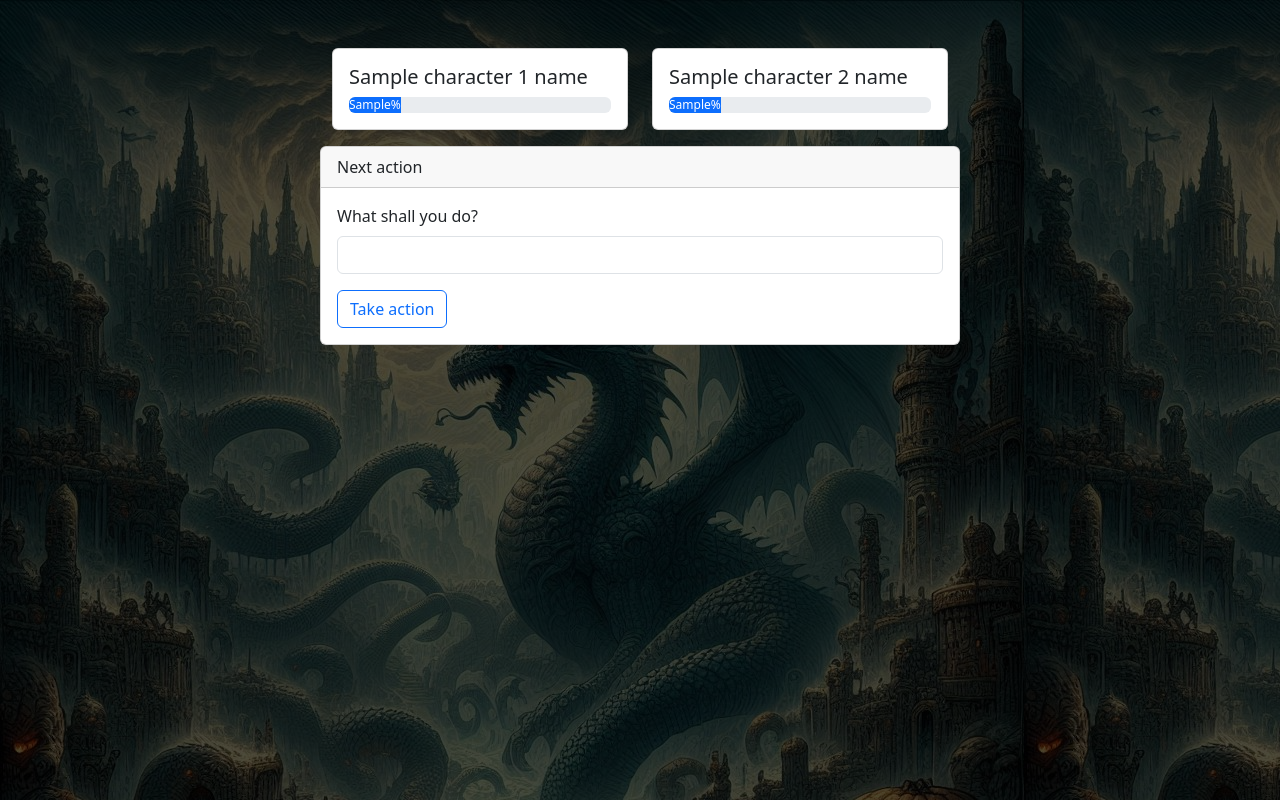
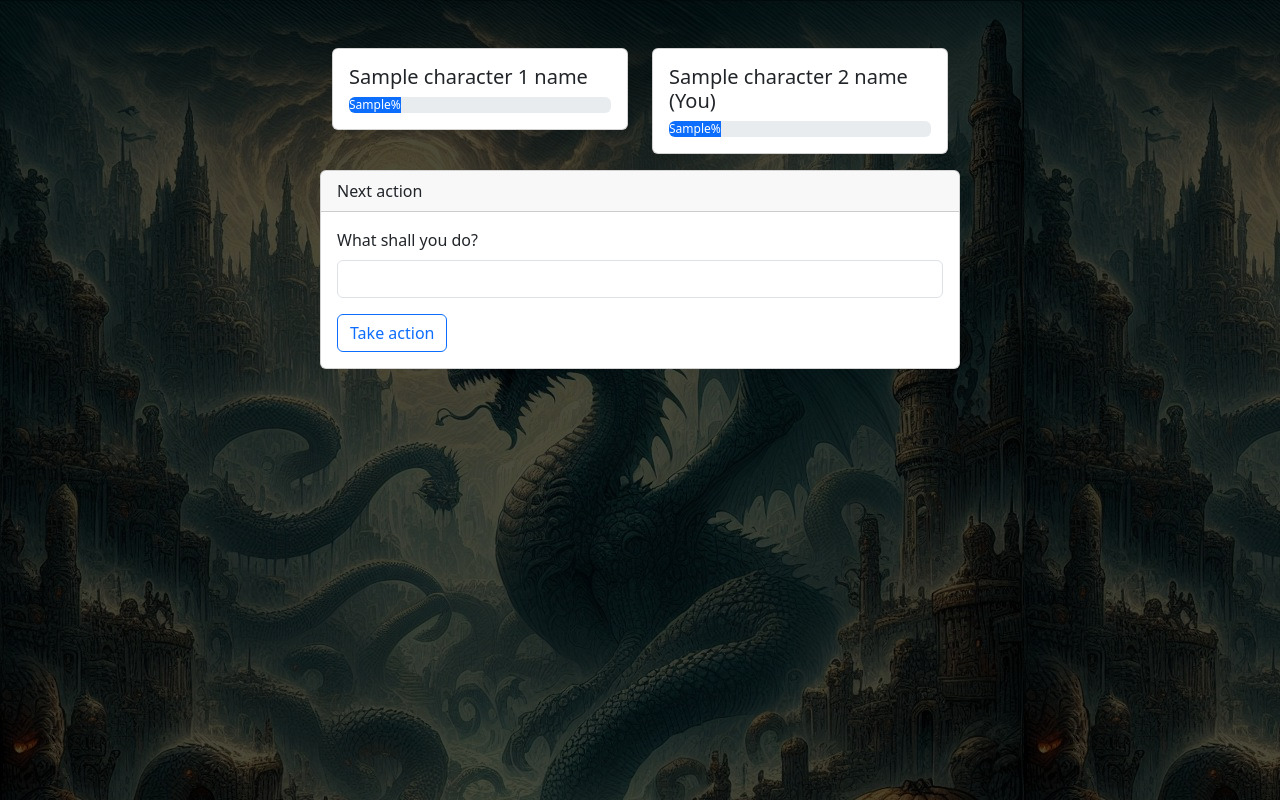
Before and after one commit to thabnir/storybook, a Flask app: template templates/game.html in a window 1280 px wide. Shown: the part 67-867 px from the top of the page. Run offline with Flask 3, Linux system fonts and the light colour scheme; the template is opened without the code that fills it: most values are stand-ins (such as "Sample title", 1, 10 or a date in 2020).

Commit message:
added (You) markers

```diff
--- a/app.py
+++ b/app.py
@@ -73,7 +73,7 @@ def game():
     global dnd
     if not dnd.get_is_started:
         return redirect("/waitingroom")
-    return render_template("game.html", character_1_name=dnd.character_1_name, character_1_health = dnd.character_1_health, character_2_name=dnd.character_2_name, character_2_health=dnd.character_2_health)
+    return render_template("game.html", character_1_name=dnd.character_1_name, character_1_health = dnd.character_1_health, character_2_name=dnd.character_2_name, character_2_health=dnd.character_2_health, is_first=(session["username"] == dnd.character_1_name))
 
 @app.route("/api/getmessages")
 @login_required
--- a/static/js/game.js
+++ b/static/js/game.js
@@ -60,8 +60,6 @@ pollMessages(0);
 
 const pollHealth = () => {
   fetch("/api/gethealth").then((e) => e.json()).then((e) => {
-    console.log(e);
-
     document.getElementById("progress-div-1").ariaValueNow = `${e[0]}`;
     document.getElementById("progress-bar-div-1").style.width = `${e[0]}%`;
     document.getElementById("progress-bar-div-1").innerHTML = `${e[0]}%`;
--- a/templates/game.html
+++ b/templates/game.html
@@ -12,7 +12,7 @@
     <div class="col-sm-6 mb-3 mb-sm-0 pl-0">
       <div class="card">
         <div class="card-body">
-          <h5 class="card-title">{{ character_1_name }}</h5>
+          <h5 class="card-title">{{ character_1_name }}{% if is_first %} (You){% endif %}</h5>
           <div class="progress" role="progressbar" aria-label="Example with label" aria-valuenow="{{ character_1_health }}" aria-valuemin="0" aria-valuemax="100" id="progress-div-1">
             <div class="progress-bar" style="width: {{ character_1_health }}%" id="progress-bar-div-1">{{ character_1_health }}%</div>
           </div>
@@ -22,7 +22,7 @@
     <div class="col-sm-6 pr-0">
       <div class="card">
         <div class="card-body">
-          <h5 class="card-title">{{ character_2_name }}</h5>
+          <h5 class="card-title">{{ character_2_name }}{% if not is_first %} (You){% endif %}</h5>
           <div class="progress" role="progressbar" aria-label="Example with label" aria-valuenow="{{ character_2_health }}" aria-valuemin="0" aria-valuemax="100" id="progress-div-2">
             <div class="progress-bar" style="width: {{ character_2_health }}%" id="progress-bar-div-2">{{ character_2_health }}%</div>
           </div>
```
